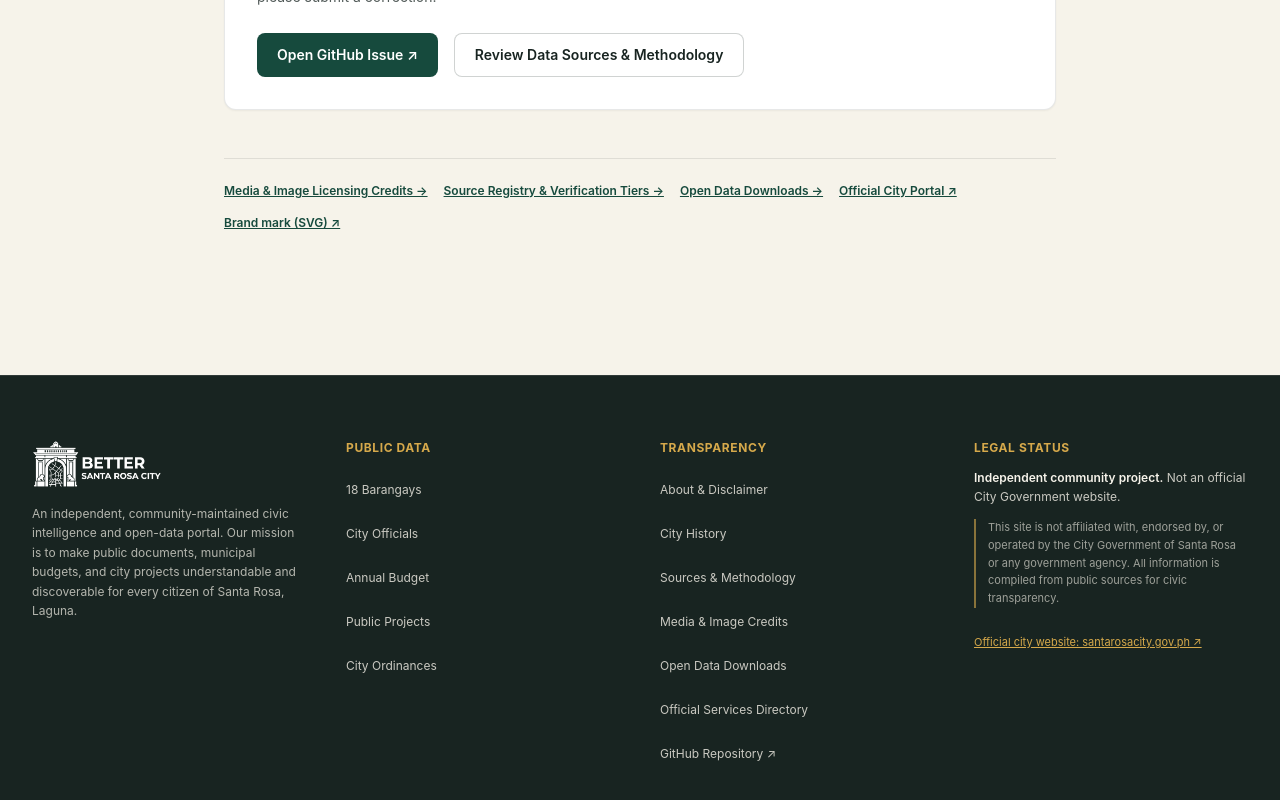
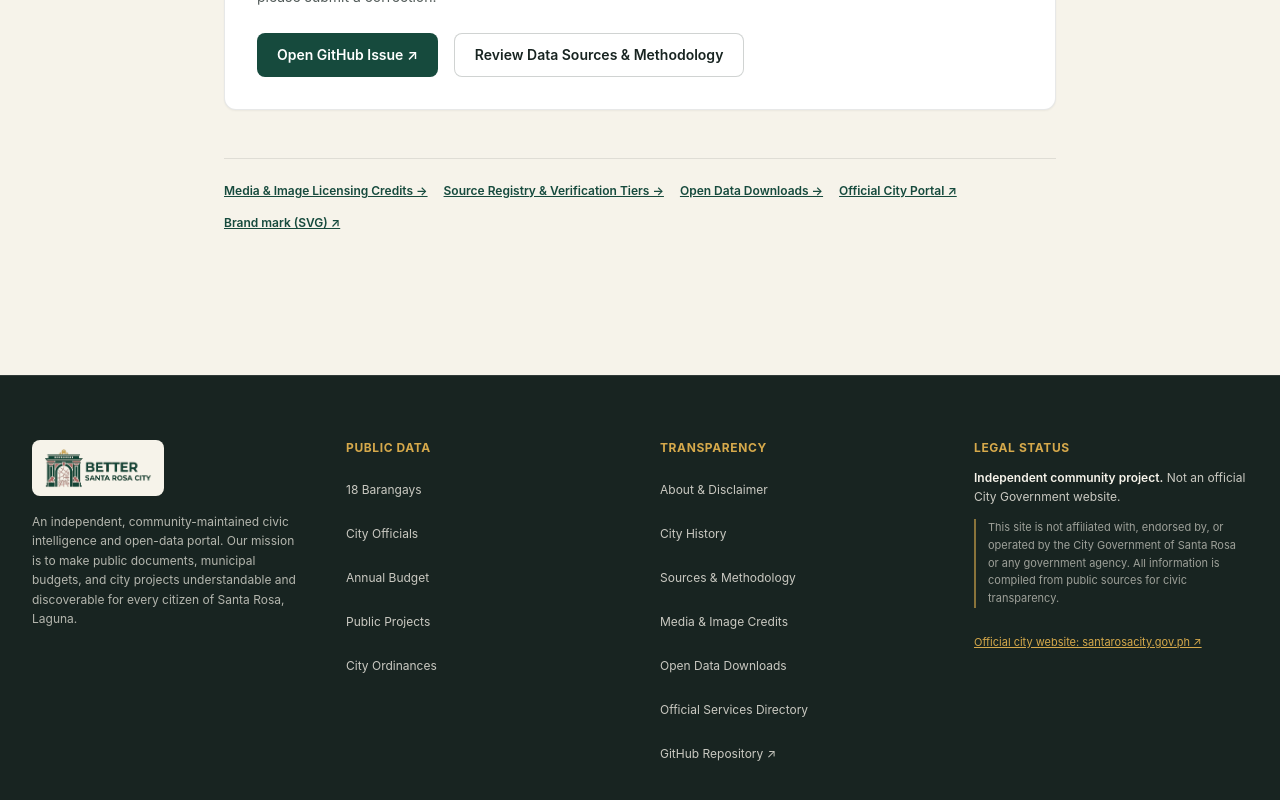
Before and after one commit to jericizon/bettersantarosacity, a Nuxt app: page /about in a window 1280 px wide. Shown: the part 1204-2004 px from the top of the page. Built offline with nearby package versions, Linux system fonts and the light colour scheme.

Commit message:
feat(footer): restore parchment chip behind full-color wordmark

```diff
--- a/components/civic/CivicFooter.vue
+++ b/components/civic/CivicFooter.vue
@@ -9,15 +9,17 @@ const linkClass = 'flex items-center min-h-11 hover:text-white rounded-sm focus-
       <div class="grid grid-cols-1 sm:grid-cols-2 lg:grid-cols-4 gap-10">
         <!-- Brand & Mission -->
         <div class="space-y-4">
-          <!-- Same wordmark as the header; brightness(0)+invert renders the
-               artwork pure white so nothing sits on the charcoal footer. -->
+          <!-- Dark-green wordmark needs the parchment chip to stay legible on
+               the charcoal footer; the lockup already carries the site name. -->
+          <div class="inline-flex items-center rounded-lg bg-parchment px-3 py-2">
             <img
               src="/images/bettersantarosa-logo.png"
               alt="Better Santa Rosa City"
               width="477"
               height="176"
-            class="h-12 w-auto object-contain brightness-0 invert"
+              class="h-10 w-auto object-contain"
             >
+          </div>
           <p class="text-xs text-parchment/70 leading-relaxed">
             An independent, community-maintained civic intelligence and open-data portal. Our mission is to make public documents, municipal budgets, and city projects understandable and discoverable for every citizen of Santa Rosa, Laguna.
           </p>
```
Lines whose indentation alone changed are shown as unchanged.
